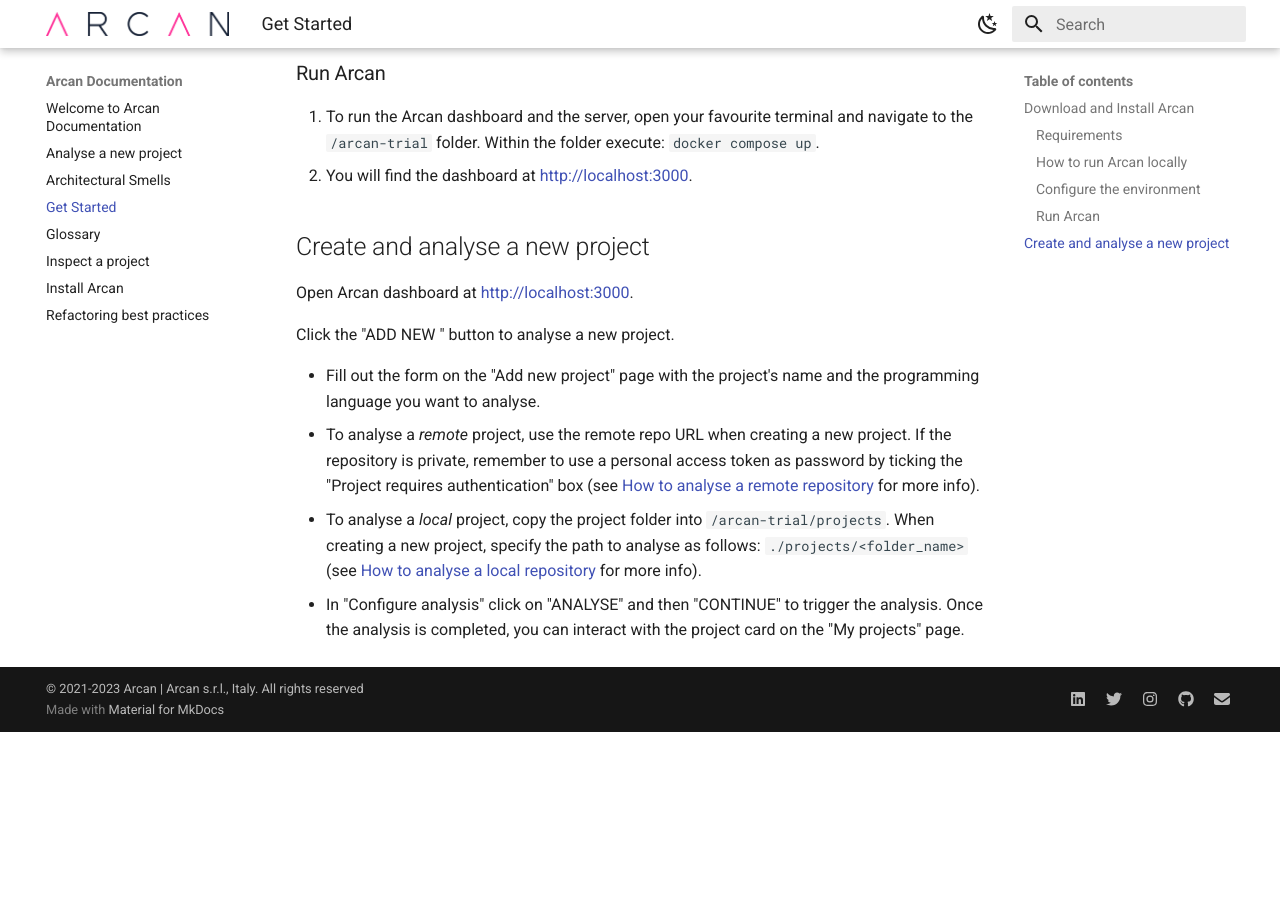
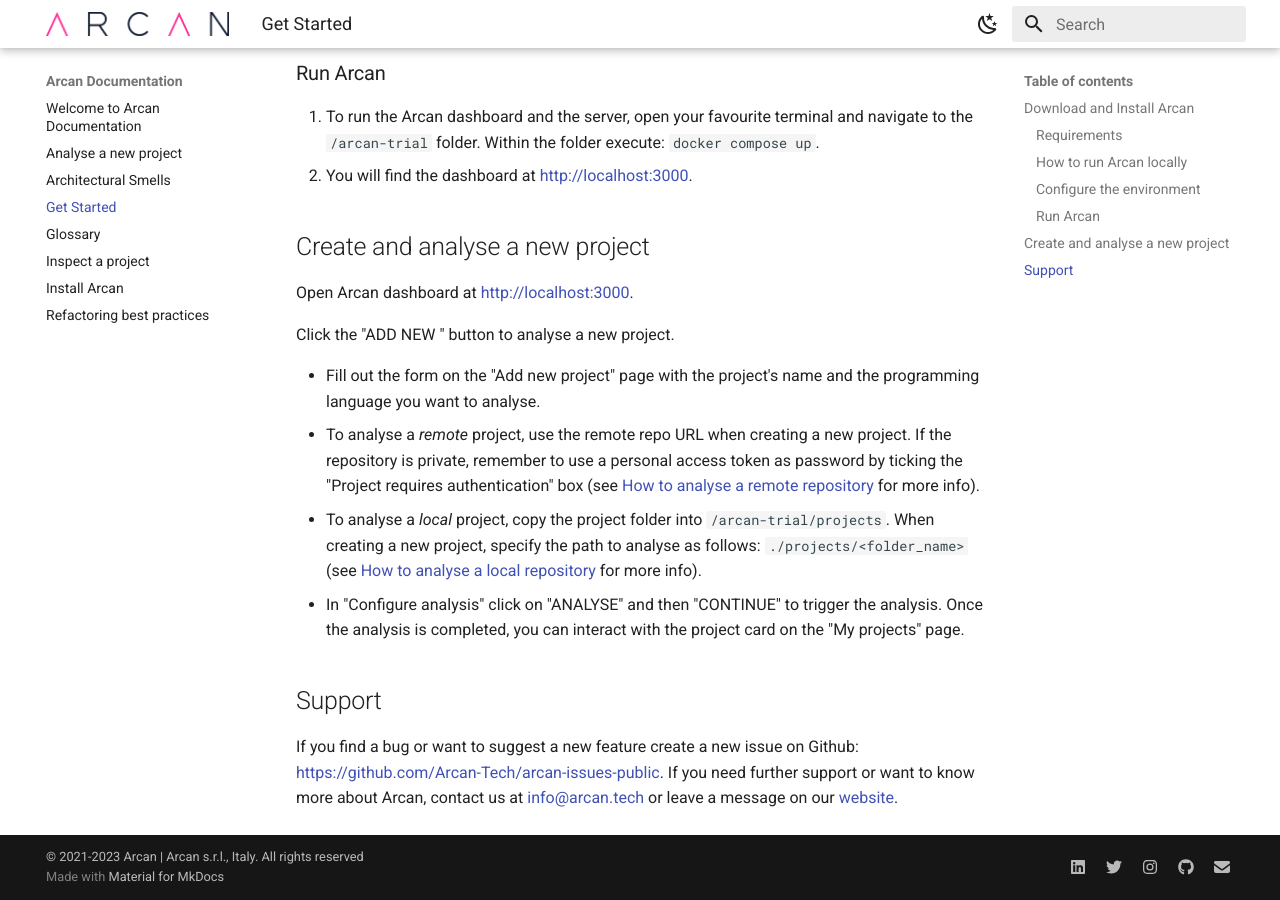
Before and after one commit to Arcan-Tech/arcan-docs, an MkDocs documentation site: the page built from docs/get_started.md, in a window 1280 px wide and 900 px high, scrolled down 760 px. Built offline with MkDocs 1.6.1 and Material for MkDocs 9.7.7, drawn with Linux system fonts in a browser that asks for light colours; the version menu is left out; before the commit the page ends 1492 px from its top, so only the background shows below that.

Commit message:
Added pointers to support and issue tracker

```diff
--- a/docs/get_started.md
+++ b/docs/get_started.md
@@ -31,3 +31,7 @@
 - To analyse a *remote* project, use the remote repo URL when creating a new project. If the repository is private, remember to use a personal access token as password by ticking the "Project requires authentication" box (see [How to analyse a remote repository](analyse_project.md#analyse-a-remote-repository) for more info).
 - To analyse a *local* project, copy the project folder into `/arcan-trial/projects`. When creating a new project, specify the path to analyse as follows: `./projects/<folder_name>` (see [How to analyse a local repository](analyse_project.md#analyse-a-local-repository) for more info).
 - In "Configure analysis" click on "ANALYSE" and then "CONTINUE" to trigger the analysis. Once the analysis is completed, you can interact with the project card on the "My projects" page.
+
+## Support
+If you find a bug or want to suggest a new feature create a new issue on Github: [https://github.com/Arcan-Tech/arcan-issues-public](https://github.com/Arcan-Tech/arcan-issues-public).
+If you  need further support or want to know more about Arcan, contact us at <info@arcan.tech> or leave a message on our [website](https://www.arcan.tech/contact/).
```
Also changed, not shown: docs/architectural_smells.md (+1 -1 lines), docs/glossary.md (+3 -3 lines), docs/index.md (+6 -1 lines).
